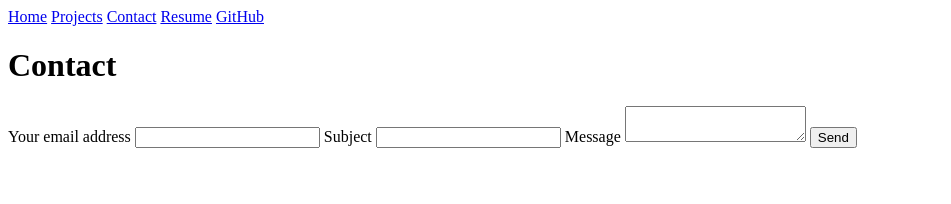
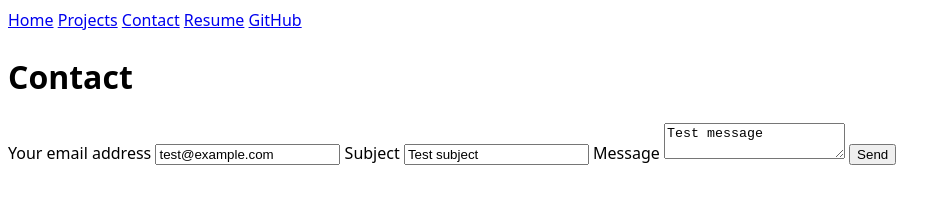
Before and after one commit to Surbiton03/Portfolio, a plain HTML site: page contact/index.html in a window 1280 px wide. Shown: the whole page, without its empty margins (0-951 px from the left). Drawn offline with Linux system fonts and the light colour scheme.

Commit message:
Add default form values, fix projects title, add CSS stylesheet

```diff
--- a/contact/index.html
+++ b/contact/index.html
@@ -4,6 +4,7 @@
     <meta charset="UTF-8">
     <meta name="viewport" content="width=device-width, initial-scale=1.0">
     <title>Jookyoung Lee: Contact</title>
+    <link rel="stylesheet" href="/Portfolio/style.css">
 </head>
 <body>
 <nav>
@@ -18,15 +19,15 @@
     <form action="mailto:jookyoungbiz@gmail.com" method="POST" enctype="text/plain">
         <label>
             Your email address
-            <input type="email" name="email">
+            <input type="email" name="email" value="test@example.com">
         </label>
         <label>
             Subject
-            <input name="subject">
+            <input name="subject" value="Test subject">
         </label>
         <label>
             Message
-            <textarea name="body"></textarea>
+            <textarea name="body">Test message</textarea>
         </label>
         <button>Send</button>
     </form>
```
Also changed, not shown: index.html (+1 -0 lines), projects/index.html (+2 -1 lines), resume/index.html (+1 -0 lines).
